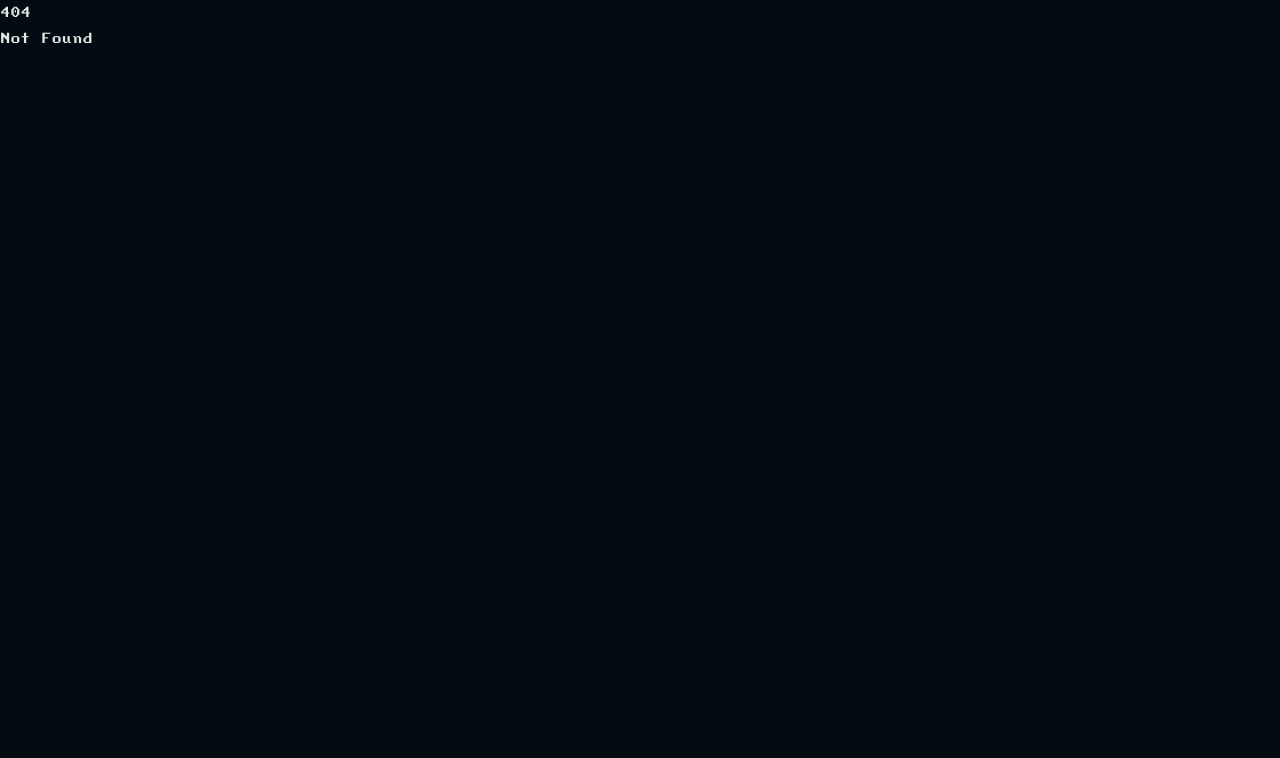
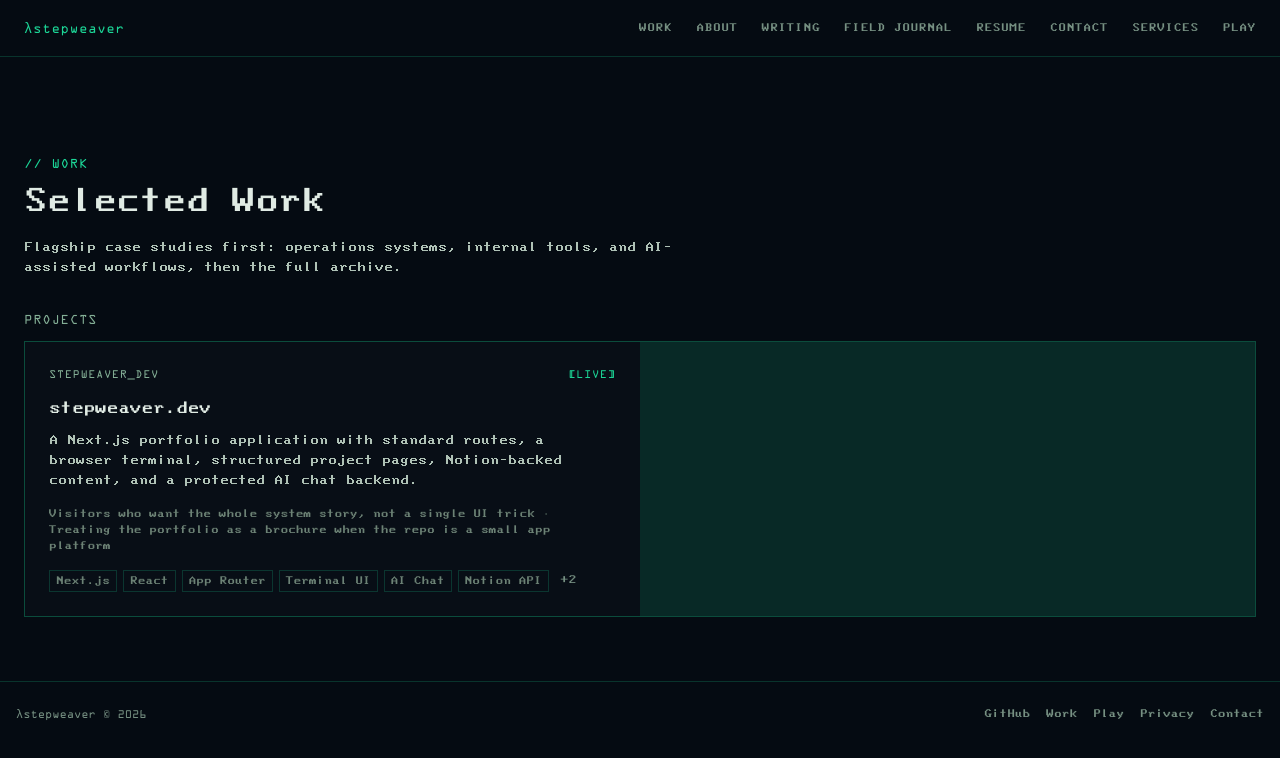
Before and after one commit to stepweaver/stepweaver_v6, a SvelteKit app: page /work in a window 1280 px wide. Before the commit this address had no page. Shown: the top 758 px of the page. Built offline with nearby package versions, Linux system fonts and the light colour scheme.

Commit message:
feat: implement user authentication flow

```diff
--- /dev/null
+++ b/src/routes/(marketing)/work/+page.svelte
@@ -0,0 +1,76 @@
+<script lang="ts">
+	import type { PageProps } from './$types';
+
+	let { data }: PageProps = $props();
+</script>
+
+<svelte:head>
+	<title>Work | λstepweaver</title>
+	<meta
+		name="description"
+		content="Featured case studies and project archive: operations systems, internal tools, and AI-assisted workflows."
+	/>
+</svelte:head>
+
+<div class="mx-auto max-w-7xl px-4 py-16 pt-24 sm:px-6">
+	<header class="mb-8">
+		<p class="font-ocr text-neon mb-2 text-sm tracking-wider">// WORK</p>
+
+		<h1 class="text-text mb-4 text-3xl sm:text-4xl">Selected Work</h1>
+
+		<p class="text-secondary max-w-2xl text-sm">
+			Flagship case studies first: operations systems, internal tools, and AI-assisted workflows,
+			then the full archive.
+		</p>
+	</header>
+
+	<section aria-labelledby="projects-heading">
+		<h2 id="projects-heading" class="font-ocr text-label mb-3 text-sm tracking-wider">
+			PROJECTS
+		</h2>
+
+		<div class="border-border/20 bg-border/15 grid grid-cols-1 gap-px border md:grid-cols-2">
+			{#each data.projects as project (project.slug)}
+				<article class="bg-panel p-6">
+					<div class="mb-3 flex items-start justify-between gap-4">
+						<p class="text-label font-ocr text-xs tracking-wider">
+							{project.slug.toUpperCase().replaceAll('-', '_')}
+						</p>
+
+						<p class="text-neon font-ocr text-xs tracking-wider">
+							[{project.status.toUpperCase()}]
+						</p>
+					</div>
+
+					<h3 class="text-text mb-2 text-lg">
+						{project.title}
+					</h3>
+
+					<p class="text-secondary mb-4 text-sm">
+						{project.description}
+					</p>
+
+					{#if project.builtFor || project.solved}
+						<p class="text-meta mb-4 text-xs">
+							{[project.builtFor, project.solved].filter(Boolean).join(' · ')}
+						</p>
+					{/if}
+
+					<div class="flex flex-wrap gap-1.5">
+						{#each project.tags.slice(0, 6) as tag (tag)}
+							<span class="border-border/20 text-meta border px-1.5 py-0.5 text-xs">
+								{tag}
+							</span>
+						{/each}
+
+						{#if project.tags.length > 6}
+							<span class="text-muted px-1.5 py-0.5 text-xs">
+								+{project.tags.length - 6}
+							</span>
+						{/if}
+					</div>
+				</article>
+			{/each}
+		</div>
+	</section>
+</div>
--- /dev/null
+++ b/src/routes/(marketing)/work/+page.ts
@@ -0,0 +1,8 @@
+import { getAllProjects } from '$lib/projects/registry';
+import type { PageLoad } from './$types';
+
+export const load: PageLoad = () => {
+	return {
+		projects: getAllProjects()
+	};
+};
```
